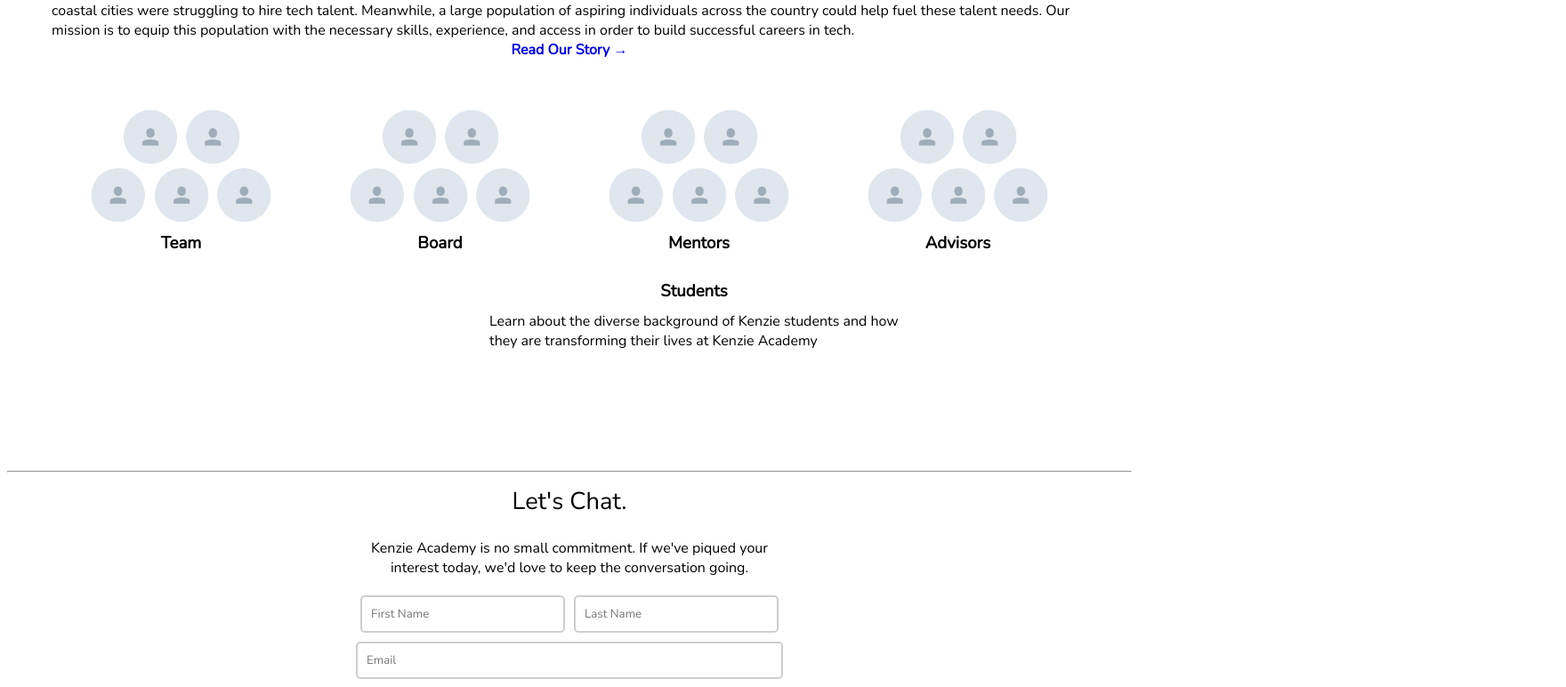
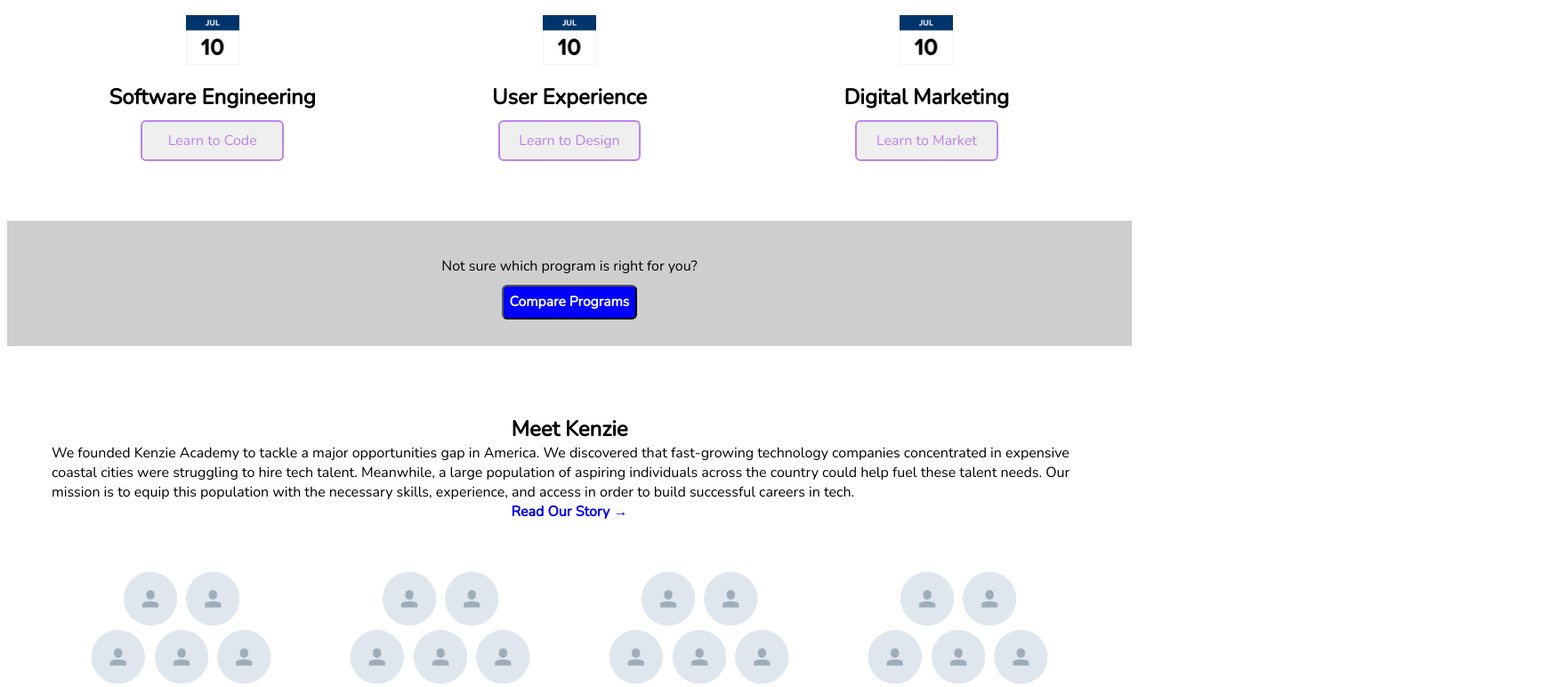
Before and after one commit to garrettruble1/kamock, a plain HTML site: page index.html in a window 1280 px wide. Shown: the part 718-1490 px from the top of the page at 89% size, 1760 px wide, since content can reach past the window. Drawn offline with nearby package versions, Linux system fonts and the light colour scheme; grey boxes are pictures that could not be loaded.

Commit message:
CSS/SASS variables activity

```diff
--- a/index.html
+++ b/index.html
@@ -29,6 +29,43 @@
     </section>
 
     <hr/>
+
+    <section class="programs">
+
+        <div class="quote cell1">
+            <img src="images/paper.png" alt="Paper Icon" class="icon">
+            <p>"The new Indianapolis-based venture is creating a new type of program that combines work and school to teach nontechies..."</p>
+        </div>
+
+        <div class="quote cell2">
+            <img src="images/paper.png" alt="Paper Icon" class="icon">
+            <p>"...an educational project aimed at adapting the Agility.io model to help get Middle America in on the tech boom."</p>
+        </div>
+
+        <div class="flex-wrapper cell3">
+            <img src="images/calendaricon.png" alt="Calendar Icon" class="icon">
+            <h2>Software Engineering</h2>
+            <button class="submit-button form__item">Learn to Code</button>
+        </div>
+
+        <div class="flex-wrapper cell4">
+            <img src="images/calendaricon.png" alt="Calendar Icon" class="icon">
+            <h2>User Experience</h2>
+            <button class="submit-button form__item">Learn to Design</button>
+        </div>
+
+        <div class="flex-wrapper cell5">
+            <img src="images/calendaricon.png" alt="Calendar Icon" class="icon">
+            <h2>Digital Marketing</h2>
+            <button class="submit-button form__item">Learn to Market</button>
+        </div>
+
+    </section>
+
+    <section class="flex-wrapper calltoaction">
+        <p class="info">Not sure which program is right for you?</p>
+        <button class="cta-button"><h3>Compare Programs</h3></button>
+    </section>
 
     <section class="schoolinfo grid">
 
--- a/style.scss
+++ b/style.scss
@@ -1,3 +1,10 @@
+/* VARIABLES */
+
+$contentwidth: 30em;
+$navmargin: 0 12px;
+$purple: rgb(189, 130, 238);
+$grey: rgb(206, 206, 206);
+
 body * {
     margin: 0;
     padding: 0;
@@ -21,14 +28,14 @@ body * {
 
     &__item {
         display: inline-block;
-        margin: 0 12px;
+        margin: $navmargin;
         text-decoration: underline;
         list-style-type: none;
     }
 
     &__item--cta {
         display: inline-block;
-        margin: 0 12px;
+        margin: $navmargin;
         text-decoration: none;
         list-style-type: none;
     }
@@ -49,14 +56,14 @@ body * {
     margin: auto;
 
     &__header {
-        font-size: 350%;
-        width: 40em;
+        font-size: 2.5em;
+        width: 30em;
         text-align: center;
         padding: 10px;
     }
 
     &__subheader {
-        font-weight: 100;
+        font-weight: 2em;
         font-size: 170%;
         text-align: center;
         margin: 0.5em;
@@ -67,6 +74,53 @@ body * {
       margin: 30px;
   }
 
+  /* PROGRAMS */
+
+  .icon {
+      width: 60px;
+      margin: 20px;
+  }
+
+  .quote {
+      display: flex;
+      flex-direction: row;
+      align-items: center;
+  }
+
+  .programs {
+      margin: 30px;
+      display: grid;
+      grid-template-columns: 1fr;
+      grid-template-rows: 1fr 1fr 2fr 2fr 2fr;
+      grid-row-gap: 10px;
+      grid-template-areas:
+      "cell1"
+      "cell2"
+      "cell3"
+      "cell4"
+      "cell5";
+  }
+
+  @media only screen and (min-width: 787px) {
+    .programs {
+        margin: 30px;
+        display: grid;
+        grid-template-columns: 1fr 1fr 1fr;
+        grid-template-rows: 1fr 2fr;
+        grid-row-gap: 10px;
+        grid-template-areas:
+        "cell1 . cell2"
+        "cell3 cell4 cell5";
+  }
+}
+
+  /* CALL TO ACTION */
+
+  .calltoaction {
+      background-color: $grey;
+      padding: 30px;
+  }
+
   /* SCHOOL INFO */
 
   .link {
@@ -75,7 +129,7 @@ body * {
   }
 
   .description {
-    width: 30em;
+    width: $contentwidth;
     padding: 10px;
   }
 
@@ -148,19 +202,19 @@ body * {
   /* FORM */
 
 .info {
-    width: 30em;
+    width: $contentwidth;
     padding: 10px;
     text-align: center;
 }
 
 .form {
     margin: 5px;
-    width: 30em;
+    width: $contentwidth;
 
     &__item {
         padding: 10px;
         border-radius: 5px;
-        border: 2px solid rgb(206, 206, 206);
+        border: 2px solid $grey;
         margin: 5px;
         width: 100%;
     }
@@ -171,22 +225,22 @@ body * {
 .formgroup {
     display: flex;
     justify-content: space-evenly;
-    width: 30em;
+    width: $contentwidth;
 
     &__item {
         padding: 10px;
         border-radius: 5px;
-        border: 2px solid rgb(206, 206, 206);
+        border: 2px solid $grey;
         margin: 5px;
         width: 50%;
     }
 }
 
 .submit-button {
-    border: 2px solid rgb(189, 130, 238);
+    border: 2px solid $purple;
     border-radius: 6px;
     width: 40%;
-    color: rgb(189, 130, 238);
+    color: $purple;
     font-size: 100%;
     margin: 10px auto;
   }
```
Also changed, not shown: images/calendaricon.png (added), images/paper.png (added), style.css, 3 other files.
